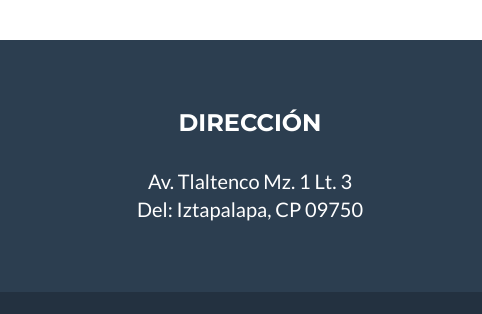
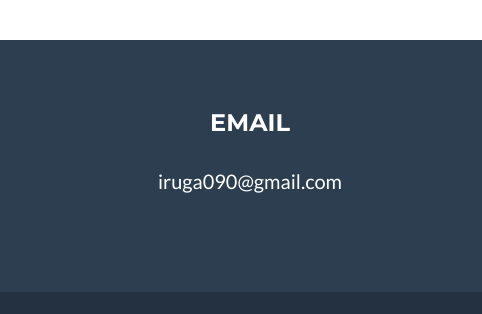
Before and after one commit to RobertoTorresJim/RobertoTorresJim.github.io, a website: page index.html in a window 1280 px wide. Shown: the part 4638-4952 px from the top of the page, 0-482 px from the left. Drawn offline with nearby package versions, Linux system fonts and the light colour scheme.

Commit message:
Eliminación de la cirección y sustituida por Email

```diff
--- a/index.html
+++ b/index.html
@@ -279,9 +279,8 @@
             <div class="container">
                 <div class="row">
                     <div class="footer-col col-md-4">
-                        <h3>Dirección</h3>
-                        <p>Av. Tlaltenco Mz. 1 Lt. 3
-                            <br>Del: Iztapalapa, CP 09750</p>
+                        <h3>Email</h3>
+                        <p>iruga090@gmail.com</p>
                     </div>
                     <div class="footer-col col-md-4">
                         <h3>Buscame en</h3>
```
